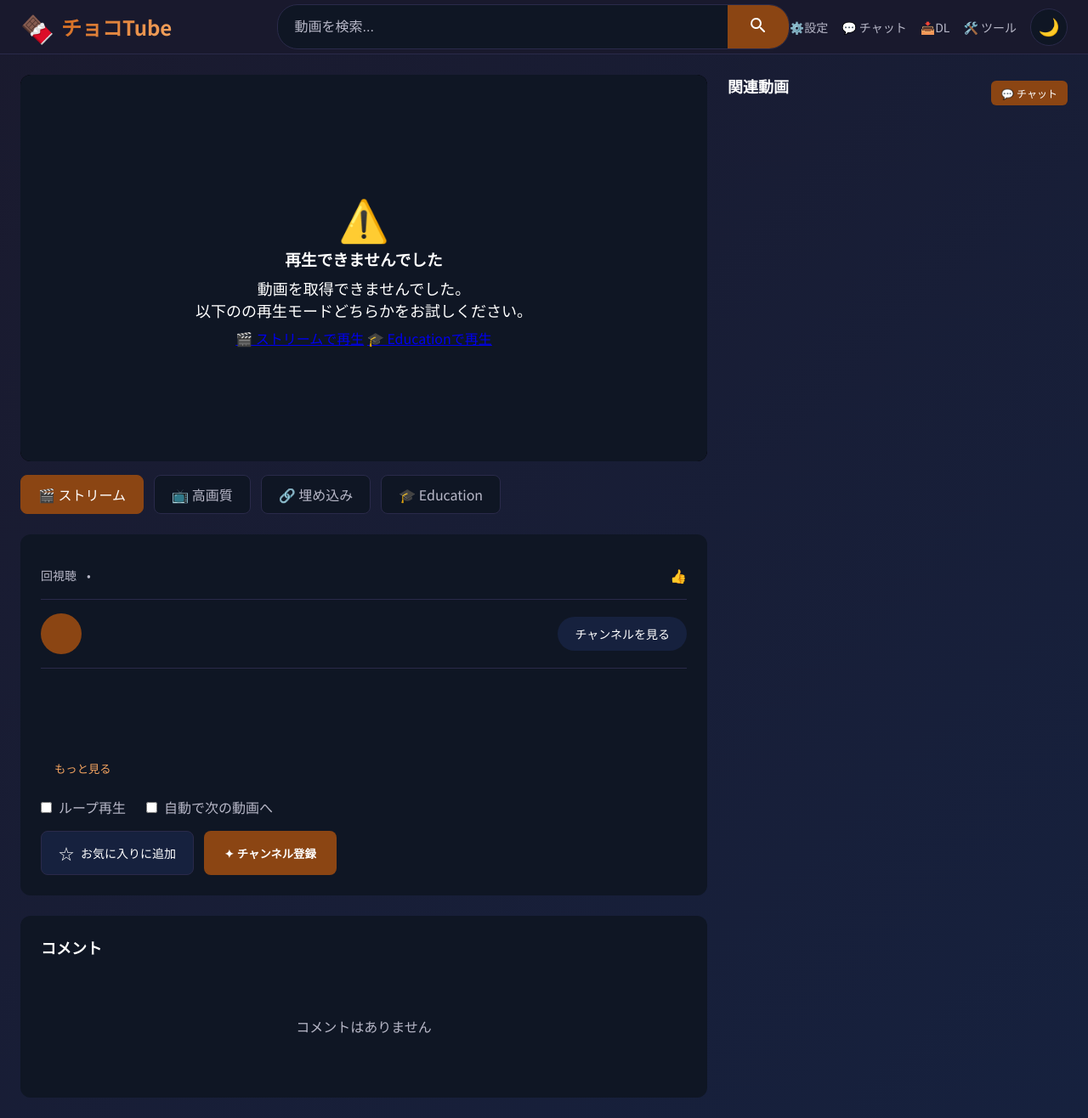
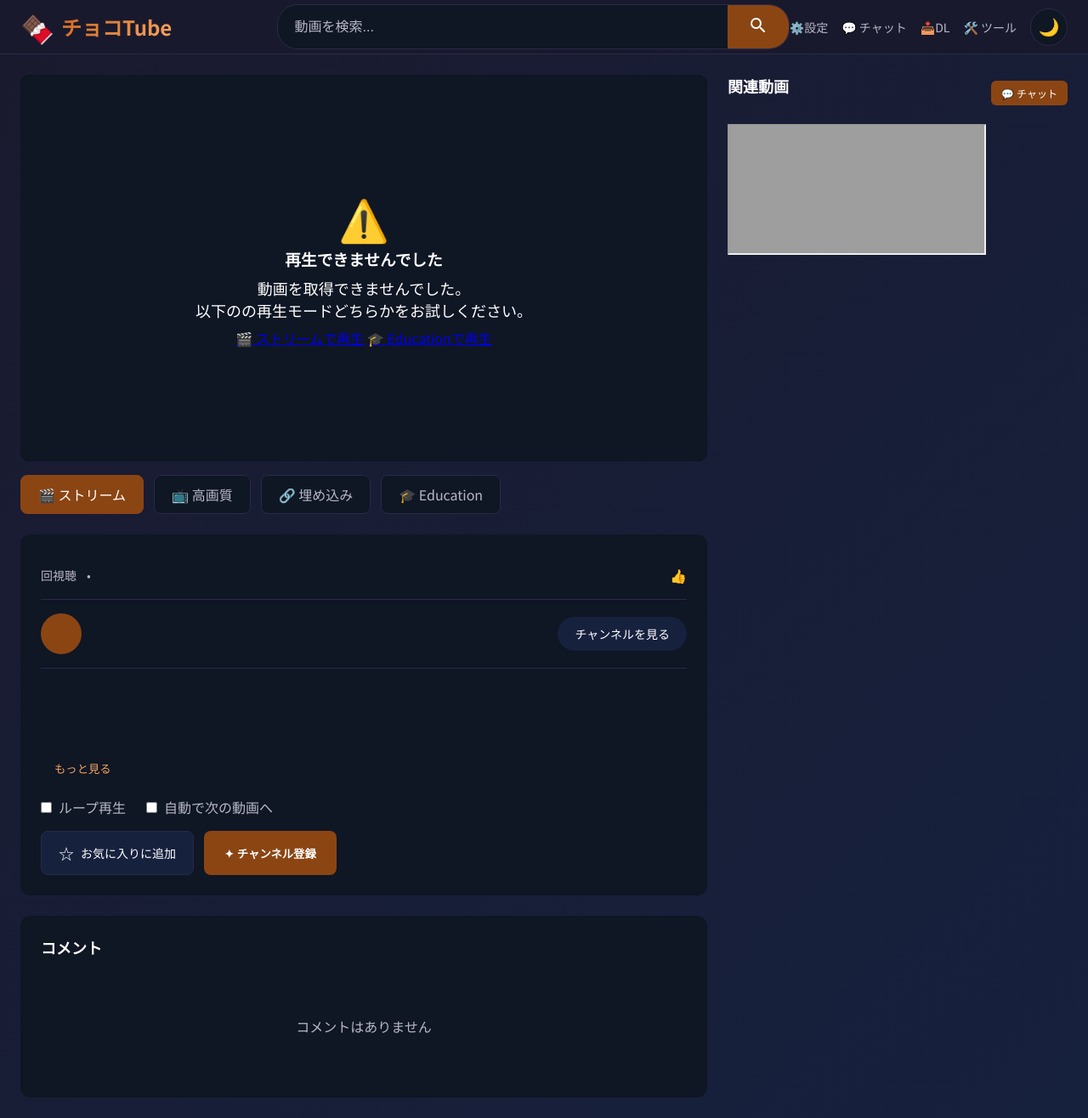
Before and after one commit to banana-coco/choco-tube, a Flask app: page /watch?v=dQw4w9WgXcQ in a window 1280 px wide. Shown: the whole page at 85% size. Run offline with Flask 2, Linux system fonts and the light colour scheme; the visitor is signed in with stand-in values (Sample User, id 1); data that the repository does not hold is empty; some libraries are stand-ins or nearby versions; grey boxes are pictures that could not be loaded.

Commit message:
Update watch.html

```diff
--- a/templates/watch.html
+++ b/templates/watch.html
@@ -258,8 +258,8 @@
             {% endfor %}
             {% endif %}
         </div>
-        <div class="chat-iframe-container" id="chatContainer" style="display:none; height: 100%; width: 100%;">
-            <iframe id="chatIframe" src="https://bbs-be-ta2-bl9w.onrender.com" style="width: 100%; height: 100%; border: none; border-radius: 8px;"></iframe>
+        <div class="chat-iframe-container" id="chatContainer">
+            <iframe id="chatIframe" src="https://bbs-be-ta2-bl9w.onrender.com"></iframe>
         </div>
     </aside>
 </div>
```
